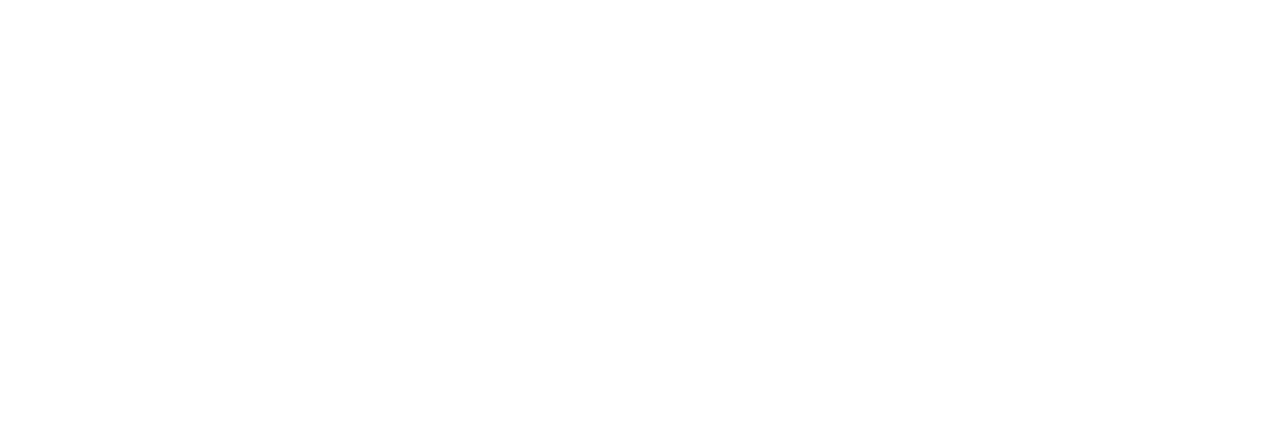
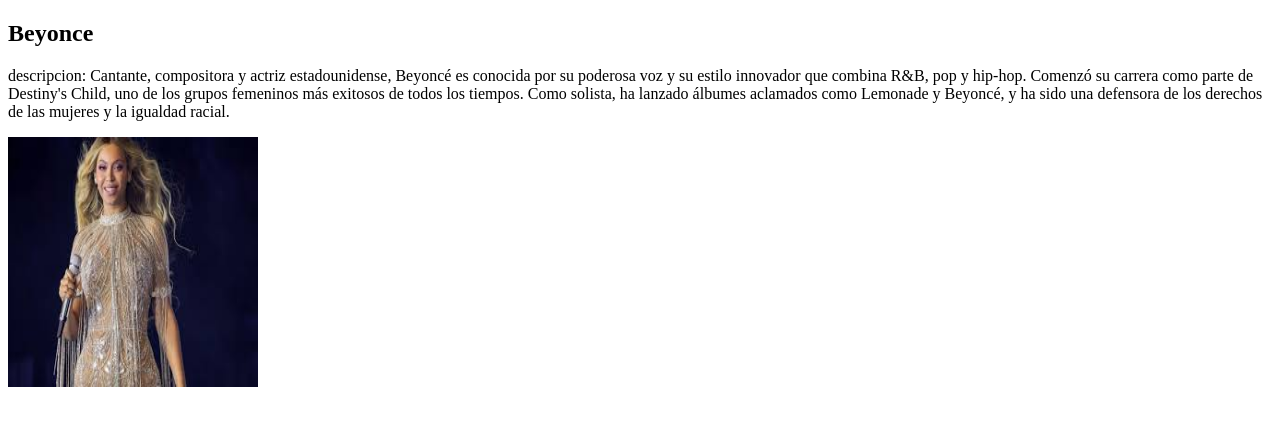
Before and after one commit to Andresj14G/Ejercicio-5, a plain HTML site: page index.html in a window 1280 px wide. Drawn offline with Linux system fonts and the light colour scheme.

Commit message:
Three commit

```diff
--- a/index.html
+++ b/index.html
@@ -6,6 +6,17 @@
     <title>Artistas Musicales Favoritos</title>
 </head>
 <body>
+    <div>
+        <h2> Beyonce</h2>
+        <p> descripcion: Cantante, compositora y actriz estadounidense, Beyoncé es conocida por su poderosa voz y su estilo innovador que combina R&B, pop y hip-hop. Comenzó su carrera como parte de Destiny's Child, uno de los grupos femeninos más exitosos de todos los tiempos. Como solista, ha lanzado álbumes aclamados como Lemonade y Beyoncé, y ha sido una defensora de los derechos de las mujeres y la igualdad racial.</p>
+        <img src="beyonce.jpg" height="250" width="250">
 
+
+
+
+
+
+
+    </div>
 </body>
 </html>
```
Also changed, not shown: beyonce.jpg (added).
